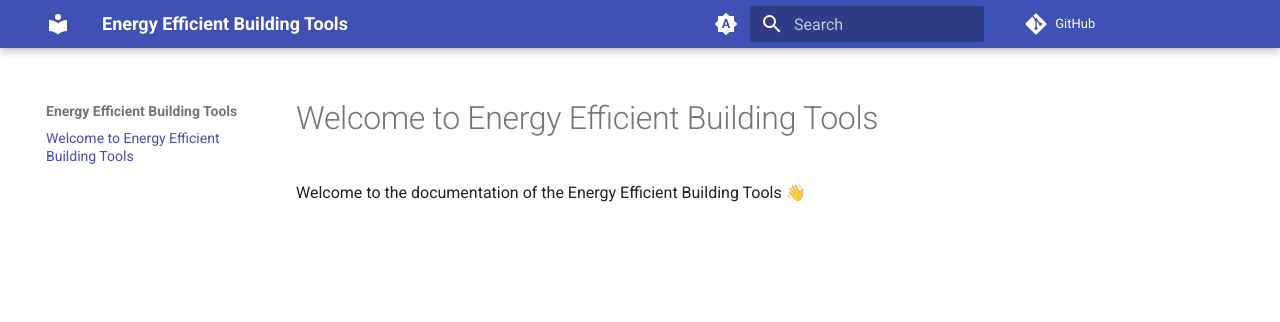
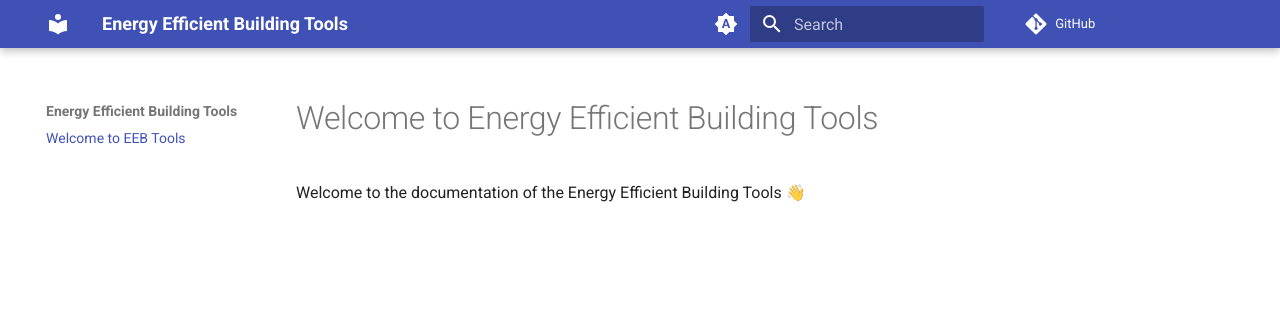
Before and after one commit to EURAC-EEBgroup/tools.eeb.eurac.edu, an MkDocs documentation site: the page built from docs/index.md, in a window 1280 px wide. Shown: the top 322 px of the page. Built offline with MkDocs 1.6.1 and Material for MkDocs 9.7.7, drawn with Linux system fonts in a browser that asks for light colours; comment, search, counter and statistics services are not loaded.

Commit message:
Update index.md

```diff
--- a/docs/index.md
+++ b/docs/index.md
@@ -1,3 +1,7 @@
+---
+title: Welcome to EEB Tools
+---
+
 # Welcome to Energy Efficient Building Tools
 
 Welcome to the documentation of the Energy Efficient Building Tools 👋
```
